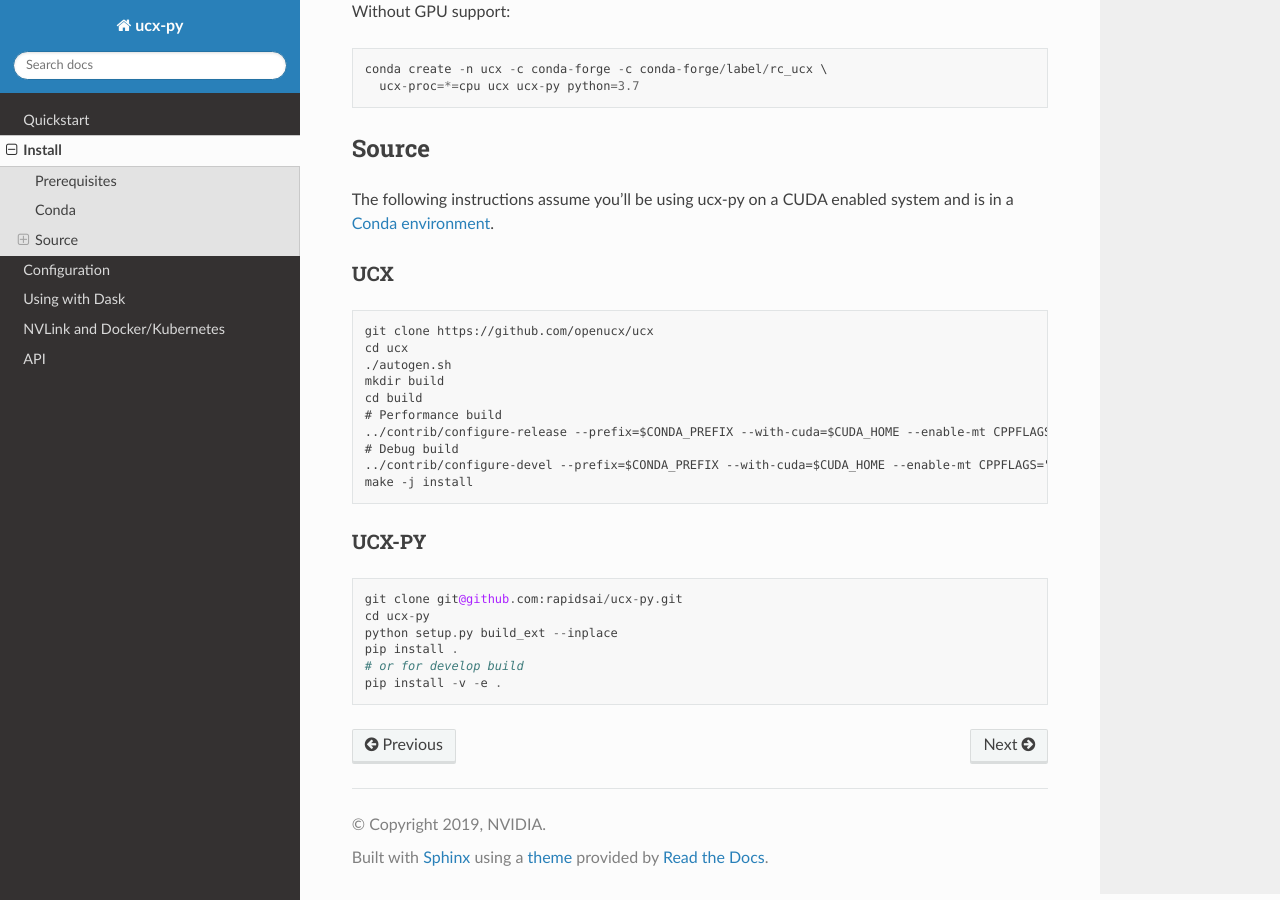
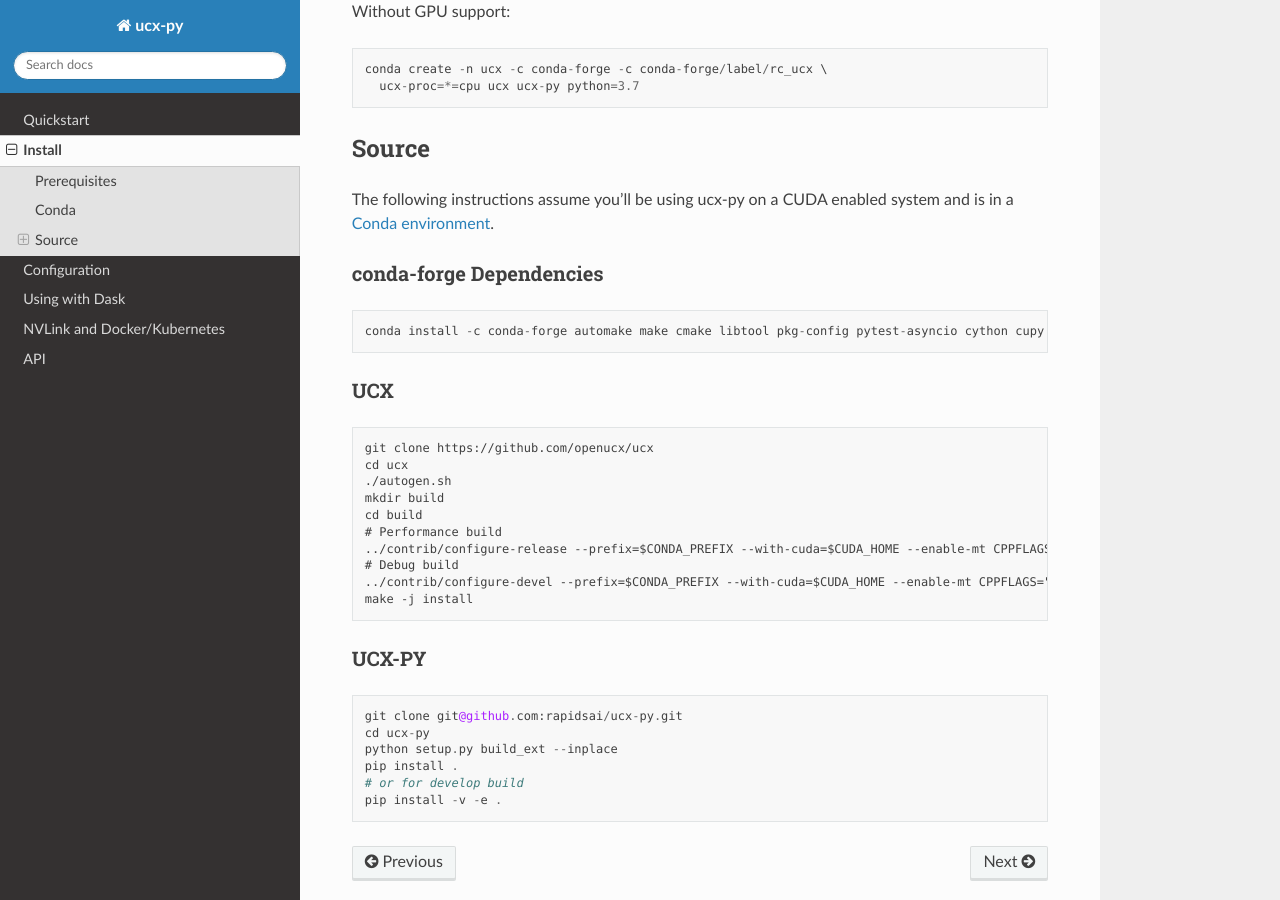
Before and after one commit to rapidsai/ucx-py, a Sphinx documentation site: the page built from docs/source/install.rst, in a window 1280 px wide and 900 px high, scrolled down 600 px. Built offline with Sphinx 7.4.7 and the Read the Docs theme 2.0.0, drawn with Linux system fonts in a browser that asks for light colours.

Commit message:
Add Conda prerequisites for source builds

```diff
--- a/docs/source/install.rst
+++ b/docs/source/install.rst
@@ -36,7 +36,12 @@
 The following instructions assume you'll be using ucx-py on a CUDA enabled system and is in a `Conda environment <https://docs.conda.io/projects/conda/en/latest/>`_.
 
 
+conda-forge Dependencies
+~~~~~~~~~~~~~~~~~~~~~~~~
 
+::
+
+    conda install -c conda-forge automake make cmake libtool pkg-config pytest-asyncio cython cupy distributed setuptools
 
 UCX
 ~~~
```
